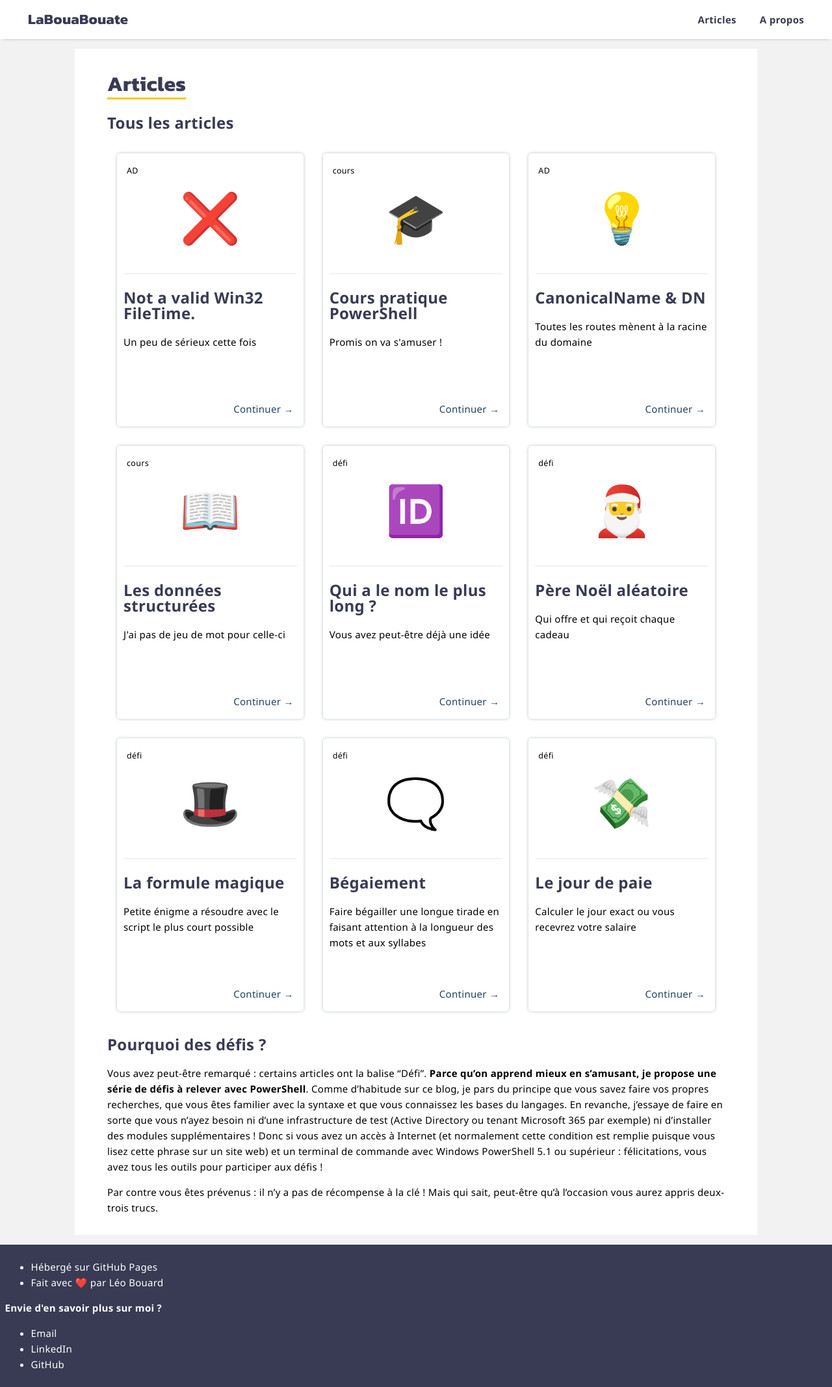
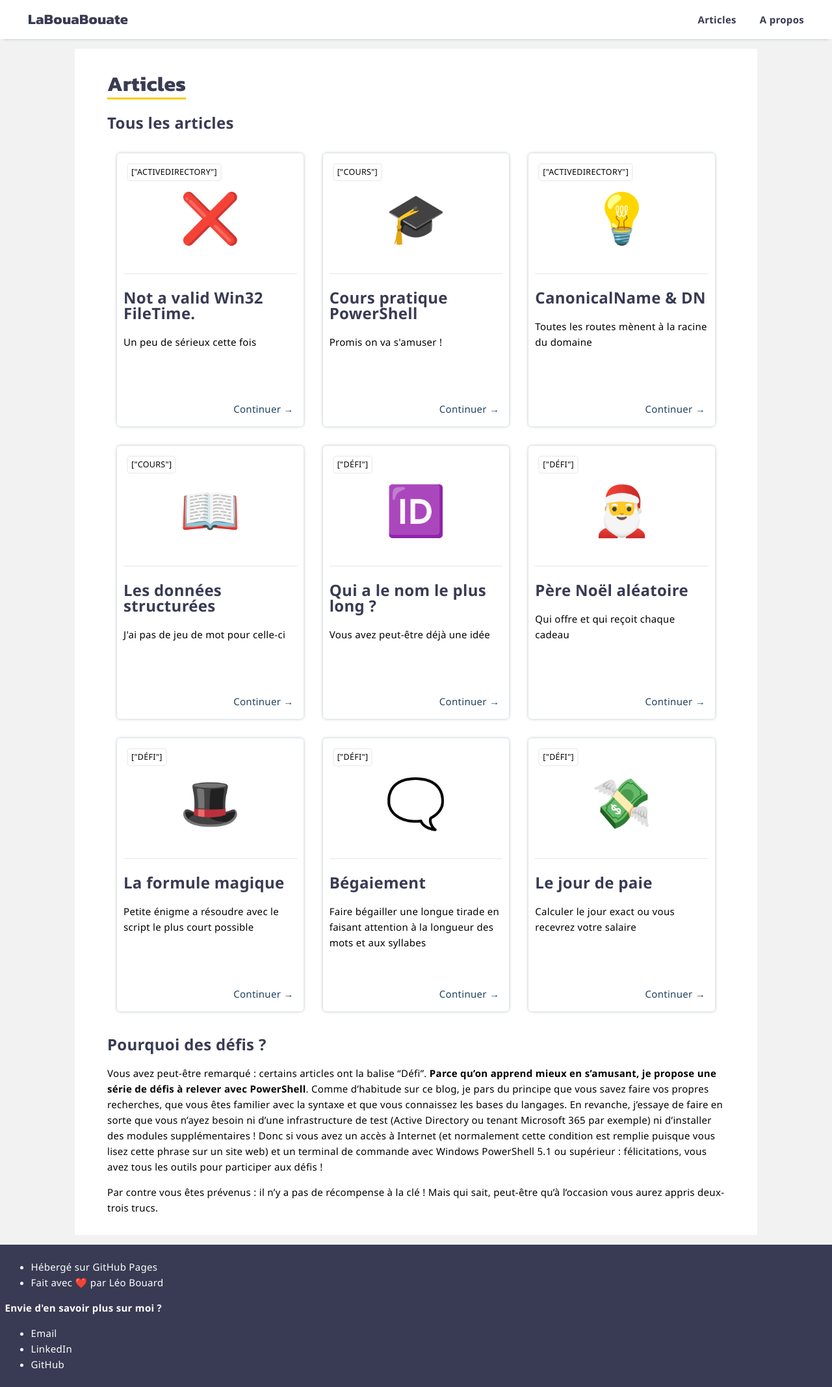
Before and after one commit to leobouard/leobouard.github.io, a Jekyll site: the page built from blog.md, in a window 1280 px wide. Shown: the whole page at 65% size. Built offline with Jekyll 4.4.1, drawn with Linux system fonts in a browser that asks for light colours; our own code applies the rules of GitHub Pages for plain Markdown files.

Commit message:
Modification de l'affichage des tags

```diff
--- a/_posts/2022-07-22-canonical-name.md
+++ b/_posts/2022-07-22-canonical-name.md
@@ -2,7 +2,7 @@
 layout: post
 title: "CanonicalName & DN"
 description: "Toutes les routes mènent à la racine du domaine"
-tags: AD
+tags: activedirectory
 thumbnailColor: "#26c9fc"
 icon: 💡
 listed: true
--- a/_posts/2022-10-28-not-a-valid-win32-filetime.md
+++ b/_posts/2022-10-28-not-a-valid-win32-filetime.md
@@ -2,7 +2,7 @@
 layout: post
 title: "Not a valid Win32 FileTime."
 description: "Un peu de sérieux cette fois"
-tags: AD
+tags: activedirectory
 thumbnailColor: "#007acc"
 icon: ❌
 listed: true
--- a/assets/css/posts.scss
+++ b/assets/css/posts.scss
@@ -87,6 +87,16 @@ article {
     border-radius: 5px;
     overflow: hidden;
     position: relative;
+
+    small {
+        border-width: 2px;
+        border-radius: 5px;
+        border-color: #f2f2f2;
+        border-style: solid;
+        padding-left: 5px;
+        padding-right: 5px;
+        background-color: #fff;
+    }
 }
 
 article:hover {
--- a/blog.md
+++ b/blog.md
@@ -10,7 +10,7 @@ permalink: /blog
     {% for post in site.posts %}
         {% if post.listed == true %}
             <article>
-                <small style="position: absolute; top: 15px; left: 15px;">{{ post.tags }}</small>
+                <small style="position: absolute; top: 15px; left: 15px;">{{ post.tags | upcase }}</small>
                 <p style="text-align: center; font-size: 75px;">{{ post.icon }}</p>
                 <hr>
                 <h2>{{ post.title }}</h2>
```
Also changed, not shown: _posts/2022-05-25-operateur-band.md (+1 -1 lines).
